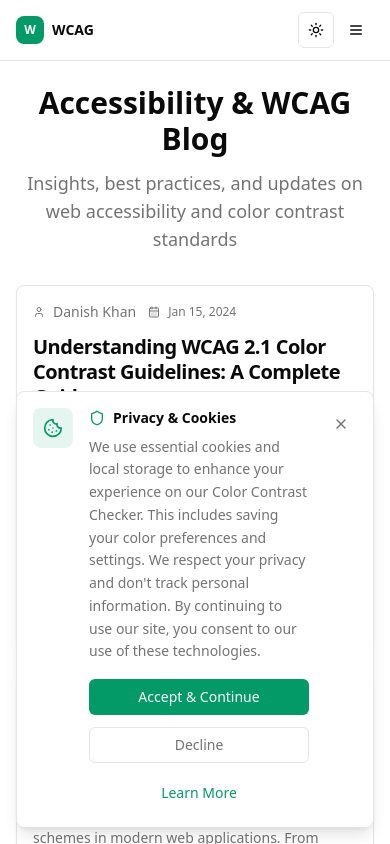
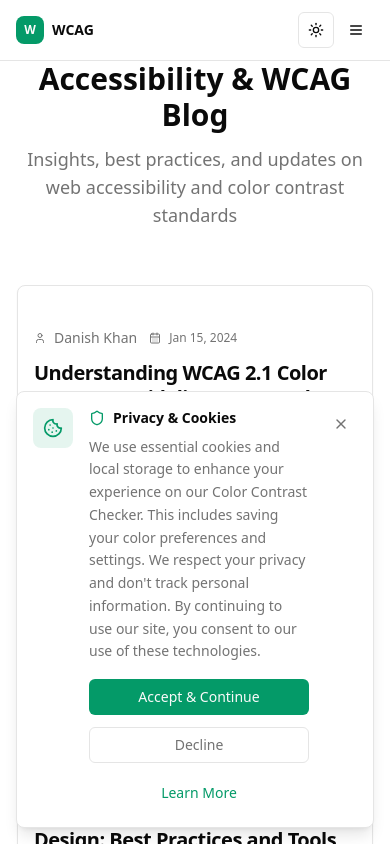
Before and after one commit to Danishmk1286/color-contrast-checker-for-accessibility, a React (Vite) app: page /blog in a window 390 px wide. Shown: the top 844 px of the page. Built offline with nearby package versions, Linux system fonts and the light colour scheme.

Commit message:
Visual edit in Lovable

```diff
--- a/src/components/Layout.tsx
+++ b/src/components/Layout.tsx
@@ -3,23 +3,20 @@ import Header from '@/components/Header';
 import Footer from '@/components/Footer';
 import GDPRNotice from '@/components/GDPRNotice';
 import GitHubAppreciationPopup from '@/components/GitHubAppreciationPopup';
-
 interface LayoutProps {
   children: React.ReactNode;
 }
-
-const Layout: React.FC<LayoutProps> = ({ children }) => {
-  return (
-    <div className="min-h-screen bg-background flex flex-col">
+const Layout: React.FC<LayoutProps> = ({
+  children
+}) => {
+  return <div className="min-h-screen bg-background flex flex-col">
       <Header />
-      <main className="flex-1">
+      <main className="flex-1 py-0 my-0">
         {children}
       </main>
       <Footer />
       <GDPRNotice />
       <GitHubAppreciationPopup />
-    </div>
-  );
+    </div>;
 };
-
 export default Layout;
--- a/src/pages/Blog.tsx
+++ b/src/pages/Blog.tsx
@@ -143,7 +143,7 @@ const Blog = () => {
     tags: ["Tools", "Design Systems", "Best Practices", "UX"]
   }];
   return <Layout>
-      <main className="container mx-auto px-4 py-6 sm:py-8 md:py-12 max-w-6xl">
+      <main className="container mx-auto sm:py-8 md:py-12 max-w-6xl my-0 px-[17px] py-0">
         {/* Header */}
         <div className="text-center mb-8 sm:mb-12">
           <h1 className="text-3xl sm:text-4xl md:text-5xl font-bold text-foreground mb-3 sm:mb-4">
@@ -155,10 +155,10 @@ const Blog = () => {
         </div>
 
         {/* Blog Posts */}
-        <div className="grid gap-6 sm:gap-8 md:gap-12">
+        <div className="grid gap-6 sm:gap-8 md:gap-12 py-[24px]">
           {blogPosts.map((post, index) => <article key={post.id} className="group">
               <Card className="border-border hover:shadow-lg transition-all duration-300">
-                <CardHeader className="pb-3 sm:pb-4 p-4 sm:p-6">
+                <CardHeader className="pb-3 sm:pb-4 p-4 sm:p-6 py-[42px]">
                   <div className="flex items-start justify-between gap-4">
                     <div className="flex-1">
                       <div className="flex items-center gap-3 sm:gap-4 text-sm text-muted-foreground mb-3">
```
